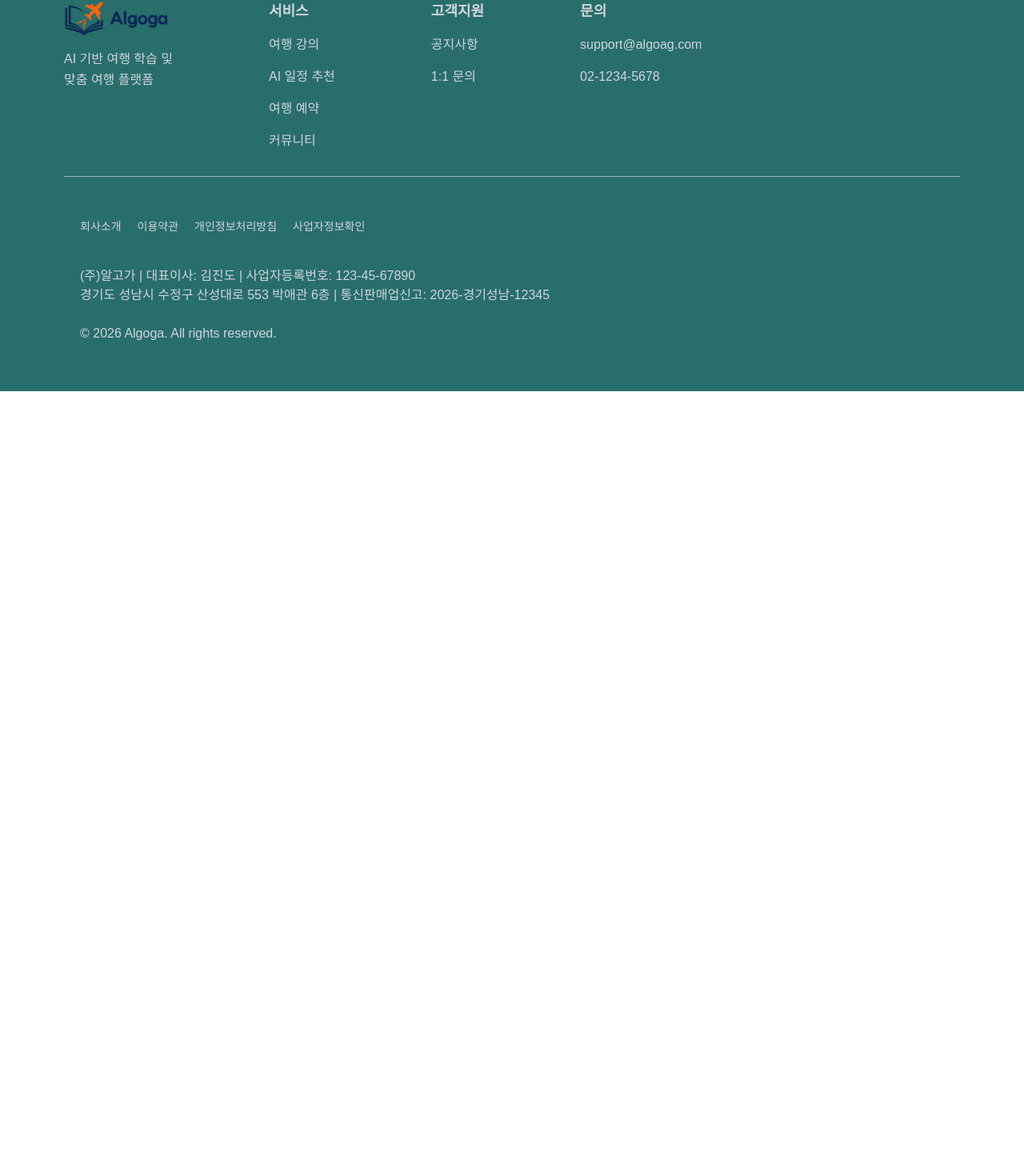
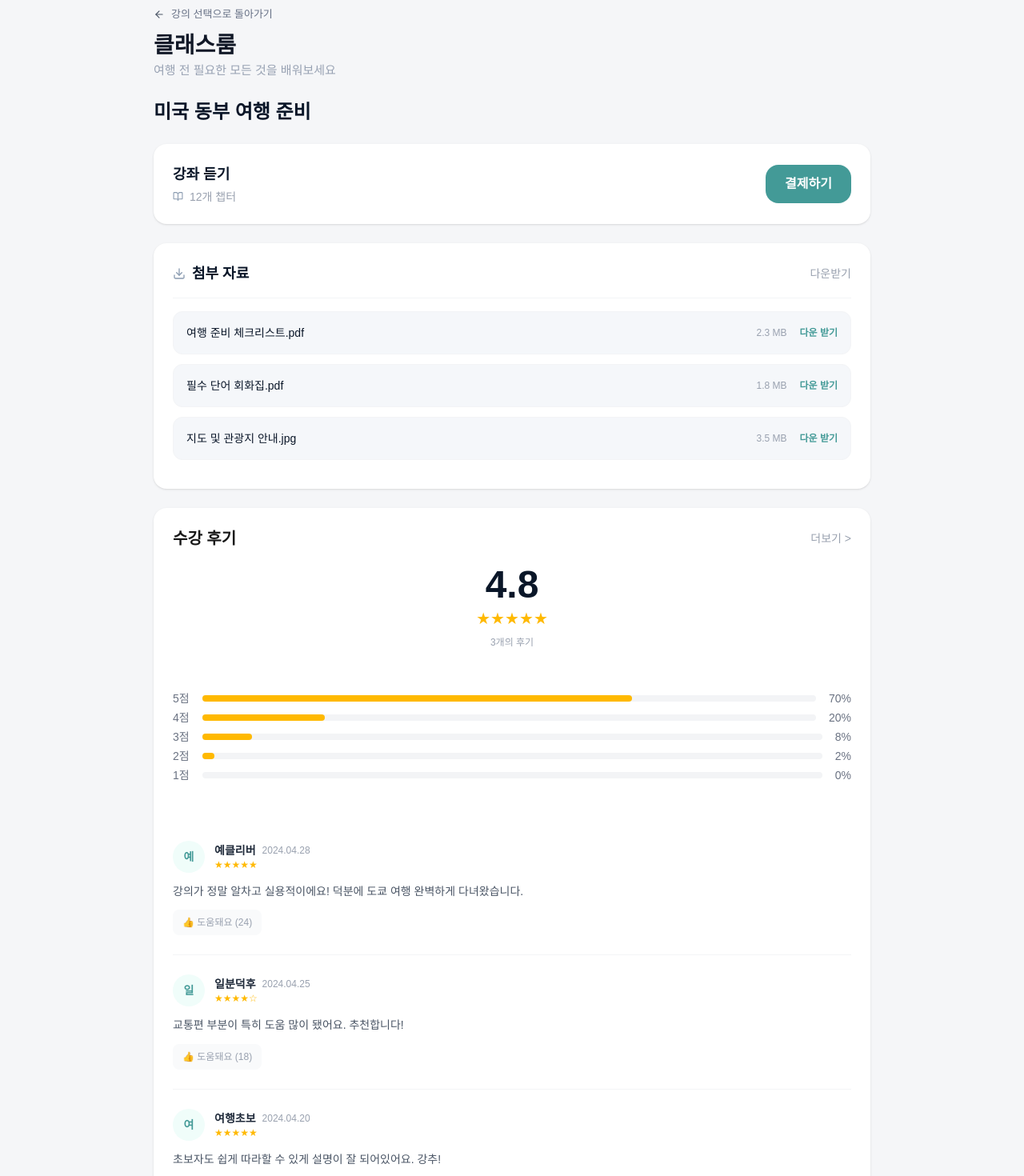
Before and after one commit to kid-mily/Algoga-frontend, a Next.js app: page /classroom/1/1/lecture in a window 1280 px wide. Shown: the part 104-1574 px from the top of the page at 80% size. Before the commit the page ends 800 px from the top, so only its background shows below. Built offline with nearby package versions, Linux system fonts and the light colour scheme.

Commit message:
[Feature] 강의 메인페이지 제작 #77

```diff
--- a/src/app/(user)/classroom/[continentid]/[countryid]/lecture/[lectureid]/payment/single/page.tsx
+++ b/src/app/(user)/classroom/[continentid]/[countryid]/lecture/[lectureid]/payment/single/page.tsx
@@ -0,0 +1,5 @@
+export default function Page() {
+    return (
+        <div>강의 결제 페이지</div>
+    );
+}
--- a/src/app/(user)/classroom/[continentid]/[countryid]/lecture/page.tsx
+++ b/src/app/(user)/classroom/[continentid]/[countryid]/lecture/page.tsx
@@ -1,6 +1,179 @@
-// 강의 안내 페이지
+// 강의 안내 페이지 (강의실 입장, 첨부파일 다운)
+
+'use client'
+import SubHeader from "@/features/contentmanage/SubHeader";
+import { useParams, useRouter } from "next/navigation";
+
+// 임시 데이터
+const CLASS_INFO = {
+  title: '미국 동부 여행 준비',
+  chapterCount: 12,
+  attachments: [
+    { id: 1, name: '여행 준비 체크리스트.pdf', size: '2.3 MB' },
+    { id: 2, name: '필수 단어 회화집.pdf', size: '1.8 MB' },
+    { id: 3, name: '지도 및 관광지 안내.jpg', size: '3.5 MB' },
+  ],
+  rating: {
+    average: 4.8,
+    totalCount: 3,
+    stats: [
+      { score: 5, percentage: 70 },
+      { score: 4, percentage: 20 },
+      { score: 3, percentage: 8 },
+      { score: 2, percentage: 2 },
+      { score: 1, percentage: 0 },
+    ],
+  },
+  reviews: [
+    {
+      id: 1,
+      author: '예클리버',
+      date: '2024.04.28',
+      stars: 5,
+      content: '강의가 정말 알차고 실용적이에요! 덕분에 도쿄 여행 완벽하게 다녀왔습니다.',
+      likes: 24,
+    },
+    {
+      id: 2,
+      author: '일분덕후',
+      date: '2024.04.25',
+      stars: 4,
+      content: '교통편 부분이 특히 도움 많이 됐어요. 추천합니다!',
+      likes: 18,
+    },
+    {
+      id: 3,
+      author: '여행초보',
+      date: '2024.04.20',
+      stars: 5,
+      content: '초보자도 쉽게 따라할 수 있게 설명이 잘 되어있어요. 강추!',
+      likes: 31,
+    },
+  ],
+};
+
 export default function LectureDescription() {
+    const { continentid, countryid, lectureid } = useParams();
+    const router = useRouter();
+
     return (
-        <div></div>
-    );
+       <div className="w-full min-h-screen bg-[#f5f6f8] py-12 px-4">
+      <div className="max-w-4xl mx-auto space-y-6">
+
+        {/* 상단 타이틀 */}
+        <SubHeader
+            backHref={`/classroom/${continentid}/${countryid}`}
+            backText="강의 선택으로 돌아가기"
+            title="클래스룸"
+            description="여행 전 필요한 모든 것을 배워보세요"
+      />
+
+        {/* 강좌 듣기 */}
+        {/* 강의 명 */}
+        <h1 className="text-2xl font-bold text-[#0A1628]">{CLASS_INFO.title}</h1>
+        {/* 강좌 듣기 */}
+        <div className="bg-white rounded-2xl p-6 shadow-sm flex justify-between items-center">
+          <div>
+            <h2 className="text-lg font-bold text-[#0A1628]">강좌 듣기</h2>
+            <p className="text-sm text-gray-400 mt-1 flex items-center gap-2">
+                <img src="/images/BookGray.svg" alt="책" />
+                {CLASS_INFO.chapterCount}개 챕터</p>
+          </div>
+          <button className="bg-[#439A97] text-white px-6 py-3 rounded-2xl font-semibold hover:bg-[#357A78]"
+          onClick={() =>
+                router.push(`/classroom/${continentid}/${countryid}/lecture/${lectureid}/payment/single`)
+}>
+            결제하기
+          </button>
+        </div>
+
+        {/* 첨부 자료 */}
+        <div className="bg-white rounded-2xl p-6 shadow-sm">
+          <div className="flex justify-between items-center border-b border-gray-100 pb-4 mb-4">
+            <h2 className="text-lg font-bold text-[#0A1628] flex items-center gap-2">
+                <img src="/images/download.svg" alt="다운" />
+                 첨부 자료
+            </h2>
+            <button className="text-sm text-gray-400 hover:underline">다운받기</button>
+          </div>
+
+          <div>
+            {CLASS_INFO.attachments.map((file) => (
+                <div key={file.id} className="flex justify-between items-center bg-[#F5F7FA] p-4 rounded-xl border border-gray-100 mb-3">
+                    <span className="text-sm font-medium text-[#0A1628]">{file.name}</span>
+                    <div className="flex items-center gap-4">
+                        <span className="text-xs text-gray-400">{file.size}</span>
+                    <button className="text-xs text-[#439A97] font-semibold hover:underline">다운 받기</button>
+                    </div>
+              </div>
+            ))}
+          </div>
+        </div>
+
+        {/* 수강 후기 */}
+        <div className="bg-white rounded-2xl p-6 shadow-sm">
+          <div className="flex justify-between items-center">
+            <h2 className="text-xl font-bold ">수강 후기</h2>
+            <button className="text-sm text-gray-400 hover:underline">더보기 &gt;</button>
+          </div>
+
+          {/* 별점 */}
+          <div className="flex flex-col items-center gap-8 pb-8">
+            <div className="text-cente p-5">
+              <div className="text-5xl font-bold text-[#0A1628] text-center">{CLASS_INFO.rating.average}</div>
+              <div className="text-amber-400 text-xl mt-1">★★★★★</div>
+              <p className="text-xs text-gray-400 text-center mt-2">{CLASS_INFO.rating.totalCount}개의 후기</p>
+            </div>
+
+            {/* 별점 퍼센트 바 */}
+            <div className="flex-1 w-full mb-3">
+              {CLASS_INFO.rating.stats.map((stat) => (
+                <div key={stat.score} className="flex items-center gap-4 text-sm text-gray-500 mb-1">
+                  <span>{stat.score}점</span>
+                  <div className="flex-1 h-2 bg-gray-100 rounded-full">
+                    <div
+                      className="h-full bg-amber-400 rounded-full"
+                      style={{ width: `${stat.percentage}%` }}
+                    />
+                  </div>
+                  <span className="text-right">{stat.percentage}%</span>
+                </div>
+              ))}
+            </div>
+          </div>
+
+          {/* 후기 */}
+          <div className="divide-y divide-gray-100">
+            {CLASS_INFO.reviews.map((review) => (
+              <div key={review.id} className="py-6">
+                <div className="flex items-center gap-3">
+                  <div className="w-10 h-10 bg-teal-50 text-[#439A97] rounded-full flex items-center justify-center font-bold text-sm">
+                    {review.author.substring(0, 1)}
+                  </div>
+                  <div>
+                    <div className="flex items-center gap-2">
+                      <span className="font-bold text-sm text-gray-800">{review.author}</span>
+                      <span className="text-xs text-gray-400">{review.date}</span>
+                    </div>
+                    <div className="text-amber-400 text-xs">
+                      {'★'.repeat(review.stars)}{'☆'.repeat(5 - review.stars)}
+                    </div>
+                  </div>
+                </div>
+
+                {/* 후기 내용 */}
+                <p className="text-gray-600 text-sm leading-relaxed mt-3">{review.content}</p>
+
+                <button className="flex items-center mt-3 text-xs text-gray-400 bg-gray-50 px-3 py-2 rounded-lg hover:bg-gray-100">
+                  👍 도움돼요 ({review.likes})
+                </button>
+              </div>
+            ))}
+          </div>
+
+        </div>
+
+      </div>
+    </div>
+  );
 }
--- a/src/app/(user)/classroom/[continentid]/[countryid]/page.tsx
+++ b/src/app/(user)/classroom/[continentid]/[countryid]/page.tsx
@@ -115,7 +115,7 @@ export default async function LectureListPage({ params }: PageProps) {
         }}>
           {lectures.map((lecture) => (
             <Link key={lecture.id}
-            href={`/classroom/${continentid}/${countryid}/lecture/${lecture.id}`}
+            href={`/classroom/${continentid}/${countryid}/lecture`}
             className="flex flex-col bg-white rounded-3xl overflow-hidden border border-gray-100 shadow-sm hover:shadow-md cursor-pointer">
 
               {/* 이미지 영역 */}
```
Also changed, not shown: public/images/BookGray.svg (added), public/images/download.svg (added).
